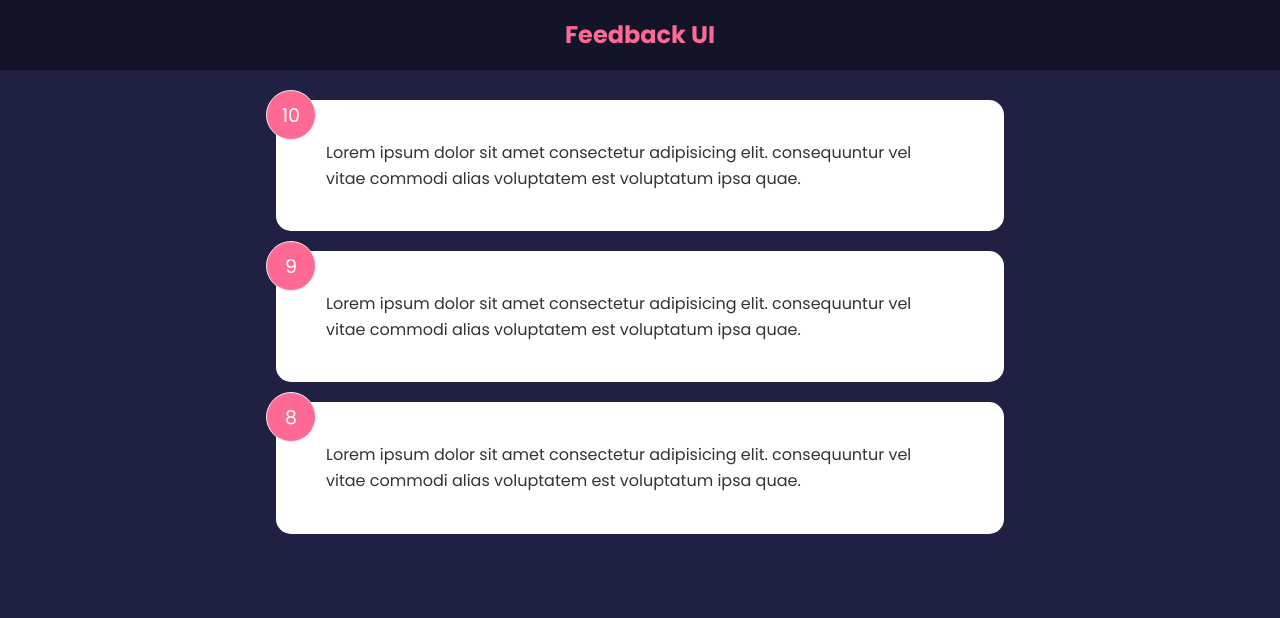
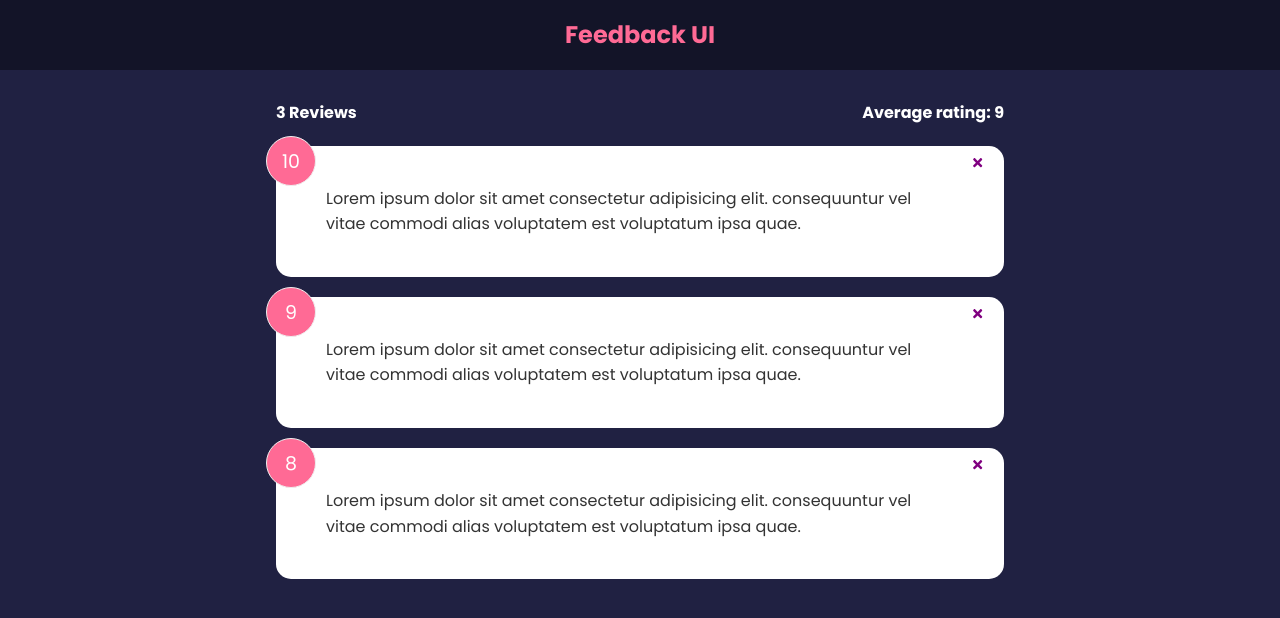
Before and after one commit to jeanjoaquim/feedback-app, a React (Create React App) app: page / in a window 1280 px wide. Shown: the top 618 px of the page. Built offline with nearby package versions, Linux system fonts and the light colour scheme.

Commit message:
adds delete function and feedback stats

```diff
--- a/package.json
+++ b/package.json
@@ -8,6 +8,7 @@
     "@testing-library/user-event": "^13.5.0",
     "react": "^18.3.1",
     "react-dom": "^18.3.1",
+    "react-icons": "^5.3.0",
     "react-scripts": "5.0.1",
     "web-vitals": "^2.1.4"
   },
--- a/src/App.js
+++ b/src/App.js
@@ -2,16 +2,24 @@
 import Header from "./components/Header";
 import FeedbackList from "./components/FeedbackList";
 import FeedbackData from "./data/FeedbackData";
+import FeedbackStats from './components/FeedbackStats';
 
 export default function App() {
 
     const [feedback, setFeedback] = useState(FeedbackData);
 
+    const deleteFeedback = (id) => {
+        if(window.confirm("Are you sure you want to delete it?")) {
+            setFeedback(feedback.filter((item) => item.id !== id))
+        }
+    }
+
     return (
         <>
             <Header text="Feedback UI" />
             <div className="container">
-                <FeedbackList feedback={feedback} />
+                <FeedbackStats feedback={feedback} />
+                <FeedbackList feedback={feedback} handleDelete={deleteFeedback} />
             </div>
         </>
     )
--- a/src/components/FeedbackItem.jsx
+++ b/src/components/FeedbackItem.jsx
@@ -1,11 +1,15 @@
 import React from 'react';
+import { FaTimes } from 'react-icons/fa';
 import Card from './shared/Card';
 import PropTypes from "prop-types";
 
-function FeedbackItem({ item }) {
+function FeedbackItem({ item, handleDelete }) {
     return (
         <Card>
             <div className='num-display'>{item.rating}</div>
+            <button onClick={() => handleDelete(item.id)} className='close'>
+                <FaTimes color="purple" />
+            </button>
             <div className='text-display'>{item.text}</div>
         </Card>
     )
--- a/src/components/FeedbackList.jsx
+++ b/src/components/FeedbackList.jsx
@@ -1,7 +1,7 @@
 import FeedbackItem from "./FeedbackItem";
 import PropTypes from "prop-types";
 
-export default function FeedbackList({ feedback }) {
+export default function FeedbackList({ feedback, handleDelete }) {
 
     if(!feedback || feedback.length === 0) {
         return <h5>No feedback yet</h5>
@@ -11,7 +11,7 @@
         <div className="feedback-list">
             {
                 feedback.map((item) => (
-                    <FeedbackItem key={item.id} item={item} />
+                    <FeedbackItem key={item.id} item={item} handleDelete={handleDelete} />
                 ))
             }
         </div>
--- /dev/null
+++ b/src/components/FeedbackStats.jsx
@@ -0,0 +1,15 @@
+export default function FeedbackStats({feedback}) {
+
+    let average = feedback.reduce((acc, cur) => {
+        return acc + cur.rating
+    }, 0) / feedback.length
+
+    average = average.toFixed(1).replace(/[.,]0$/, '')
+
+    return (
+        <div className="feedback-stats">
+            <h4>{feedback.length} Reviews</h4>
+            <h4>Average rating: {isNaN(average) ? 0 : average}</h4>
+        </div>
+    )
+}
```
Also changed, not shown: 1 other file (tests, documents, lock files or other folders).
